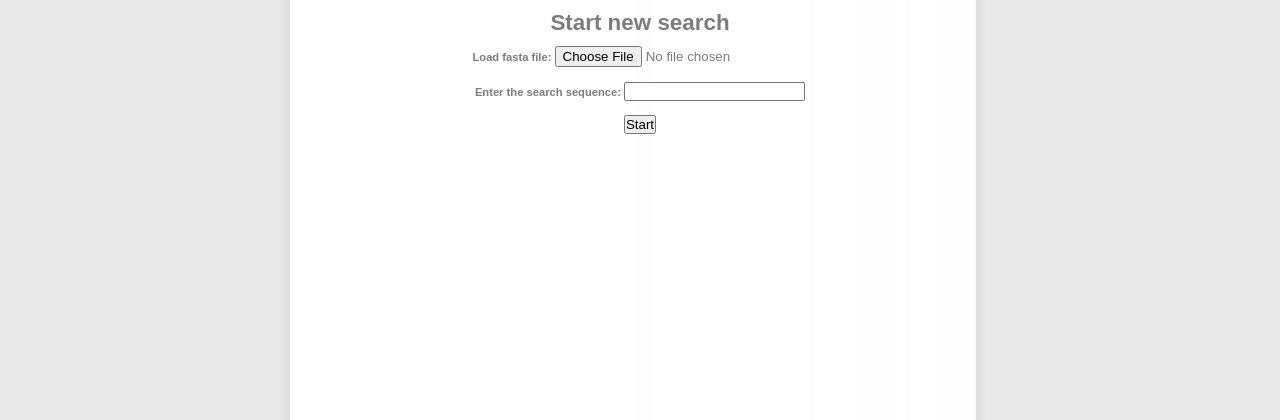
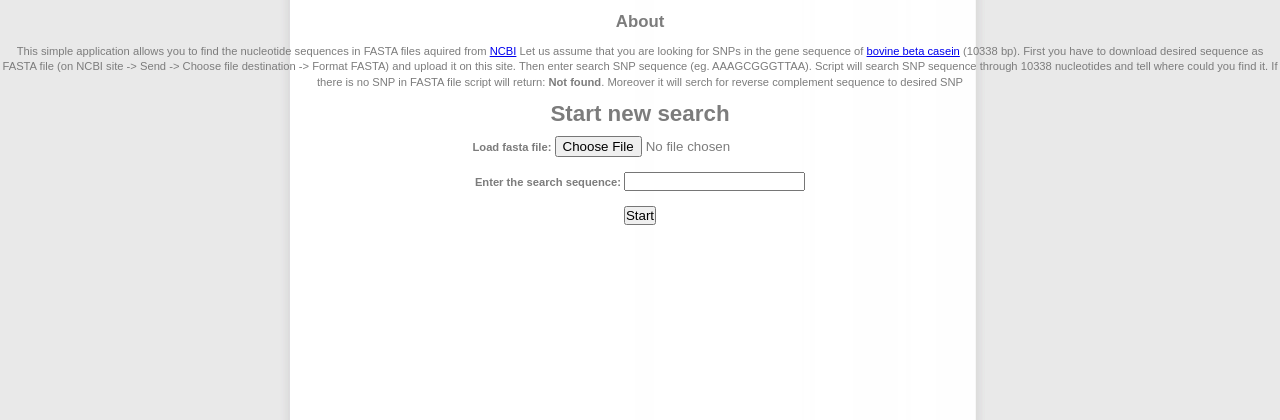
Before and after one commit to dziq/biopython, a Flask app: page / in a window 1280 px wide. Shown: the top 420 px of the page. Run offline with Flask 2, Linux system fonts and the light colour scheme; some libraries are stand-ins or nearby versions.

Commit message:
About section add

```diff
--- a/uploader/templates/index.html
+++ b/uploader/templates/index.html
@@ -8,6 +8,17 @@
 		<script src="http://code.angularjs.org/1.3.9/angular.min.js"></script>
     </head>
     <body>
+    <h2>About</h2>
+	<p class="narrow">This simple application allows you to find the nucleotide sequences
+	 in FASTA files aquired from <a href="http://www.ncbi.nlm.nih.gov/">NCBI</a>
+	Let us assume that you are looking for SNPs in the gene sequence of
+	<a href="http://www.ncbi.nlm.nih.gov/nuccore/M55158.1">bovine beta casein</a>
+	(10338 bp). First you have to download desired sequence as FASTA file (on NCBI site ->
+	Send -> Choose file destination -> Format FASTA) and upload it on this site. Then enter
+	search SNP sequence (eg. AAAGCGGGTTAA). Script will search SNP sequence through 10338
+	nucleotides and tell where could you find it. If there is no SNP in FASTA file script
+	will return: <strong>Not found</strong>. Moreover it will serch for reverse complement sequence to desired SNP
+	</p>
 	<h1>Start new search</h1>
 	<form action="" method=post enctype=multipart/form-data>
 	    <h4>Load fasta file: <input type="file" name="file" required></h4>
```
